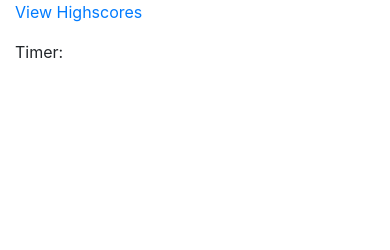
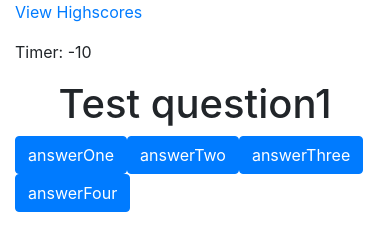
Before and after one commit to dcampbell2/gt-bootcamp-code-quiz, a plain HTML site: page index.html in a window 390 px wide. Both pictures are taken after a click on the button "Start Quiz". Drawn offline with nearby package versions, Linux system fonts and the light colour scheme.

Commit message:
adding answer check function to validate answer chosen and adding timer within start quiz function.

```diff
--- a/index.html
+++ b/index.html
@@ -48,14 +48,16 @@
                   Start Quiz
                 </button>
               </div>
-
-              <div class="quiz-div">
-                <div class="col-sm-9" id="questions-div">
-                  <h1 id="questions"></h1>
-                </div>
-                <div class="col-sm-9">
-                  <button id="answers"></button>
-                </div>
+            </div>
+            <div class="quiz-div">
+              <div class="col-sm-9" id="questions-div">
+                <h1 id="questions"></h1>
+              </div>
+              <div class="col-sm-9">
+                <button class="choice1 btn"></button>
+                <button class="choice2 btn"></button>
+                <button class="choice3 btn"></button>
+                <button class="choice4 btn"></button>
               </div>
             </div>
             <div class="col-sm-12"></div>
--- a/script.js
+++ b/script.js
@@ -1,15 +1,16 @@
 // grab elements from HTMl
 
-var hihghscoresEl = document.getElementById("highscores")
-var timerEl = document.getElementById("timer")
-var questionsEl = document.getElementById("questions")
-var answersEl = document.getElementById("answers")
-var startBtnEl = document.getElementById("start-button")
-var questionsDiv = document.querySelector(".hide")
-// var answerTwoBtn = document.getElementById("answer-two")
-// var answerThreeBtn = document.getElementById("answer-three")
-// var answerFourBtn = document.getElementById("answer-four")
-
+var hihghscoresEl = document.getElementById("highscores");
+var timerEl = document.getElementById("timer");
+var questionsEl = document.getElementById("questions");
+var answersEl = document.getElementById("answers");
+var startBtnEl = document.getElementById("start-button");
+var questionsDiv = document.querySelector(".hide");
+var quizDiv = document.querySelector(".quiz-div");
+var answerOneBtn = document.querySelector(".choice1");
+var answerTwoBtn = document.querySelector(".choice2");
+var answerThreeBtn = document.querySelector(".choice3");
+var answerFourBtn = document.querySelector(".choice4");
 
 // submitBtnEl.setAttribute("class", "btn btn-primary")
 
@@ -20,58 +21,77 @@ for (var i = 0; i < buttonsEl.length; i++) {
   buttonsEl[i].setAttribute("class", "btn btn-primary");
 }
 
-
 //array of objects with questions
 
 var questions = [
   {
     question: "Test question1",
-        choices: [
-            "answerOne",
-            "answerTwo",
-            "answerThree",
-            "answerFour"
-        ],
-            answer: "answerOne"
+    choices: ["answerOne", "answerTwo", "answerThree", "answerFour"],
+    answer: "answerOne",
   },
 
   {
     question: "Test question2",
-        choices: [
-            "answerOne",
-            "answerTwo",
-            "answerThree",
-            "answerFour"
-        ],
-            answer: "answerTwo"
-    }
-
-]
+    choices: ["answerOne", "answerTwo", "answerThree", "answerFour"],
+    answer: "answerTwo",
+  },
+];
 
 // console.log(questions);
 
-var questionsIndex = questions.length -1;
+var questionsIndex = questions.length - 1;
 
 var runningCurrentQuestion = 0;
 
-function startQuiz(){
-    questionsDiv.style.display = "none"
+var timerSeconds = 0;
+
+var interval;
+
+quizDiv.style.display = "none";
+
+function startQuiz() {
+  questionsDiv.style.display = "none";
+  interval = setInterval(function(){
+      timerSeconds--;
+      var secondsLeft = Math.floor(timerSeconds / 75)
+      timerEl.textContent = "Timer: " + secondsLeft
+  })
 }
 
-function renderQuestion(){
+function renderQuestion() {
+  quizDiv.style.display = "block";
+
   var currentQuestion = questions[runningCurrentQuestion];
 
-    var choiceButton = document.createElement("button")
+  questionsEl.textContent = currentQuestion.question;
 
-    questionsEl.textContent = currentQuestion.question
+  answerOneBtn.textContent = currentQuestion.choices[0];
 
+  answerTwoBtn.textContent = currentQuestion.choices[1];
 
-    questionsDiv.appendChild.questionsEl
+  answerThreeBtn.textContent = currentQuestion.choices[2];
 
+  answerFourBtn.textContent = currentQuestion.choices[3];
 
-    console.log(questionsEl)
+  quizDiv.appendChild.questionsEl;
+
+  console.log(questionsEl);
 }
 
-startBtnEl.addEventListener("click", startQuiz)
+// function for answer check
 
-// startBtnEl.addEventListener("click", renderQuestion)
+function answerCheck(event){
+    if(questions[runningCurrentQuestion].choices !== questions[runningCurrentQuestion].answer){
+        alert("wrong")
+        renderQuestion(runningCurrentQuestion++);
+    }else{
+        alert("correct")
+        renderQuestion(runningCurrentQuestion++)
+    }
+}
+
+startBtnEl.addEventListener("click", startQuiz);
+
+startBtnEl.addEventListener("click", renderQuestion);
+
+answerOneBtn.addEventListener("click", answerCheck)
```
Lines whose indentation alone changed are shown as unchanged.
